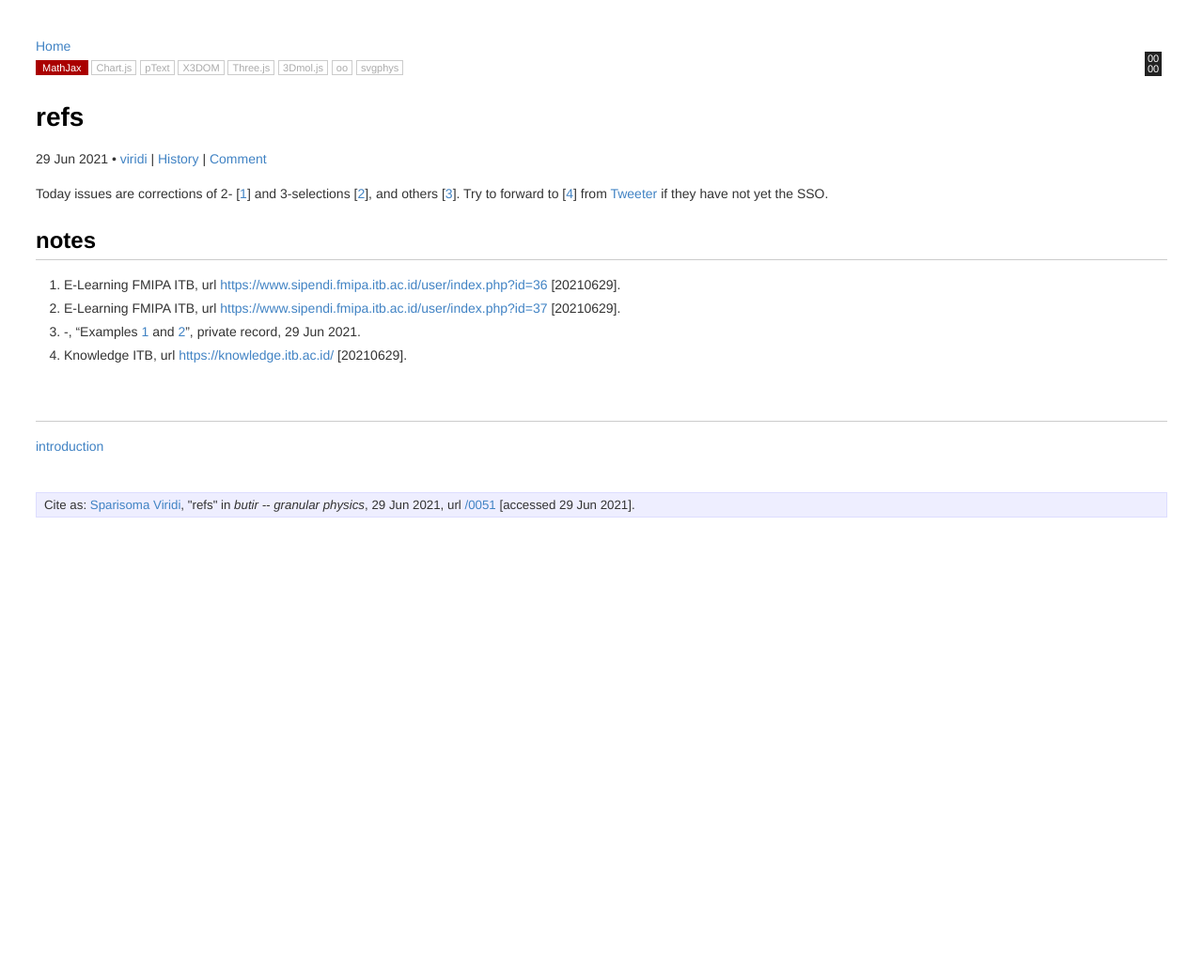
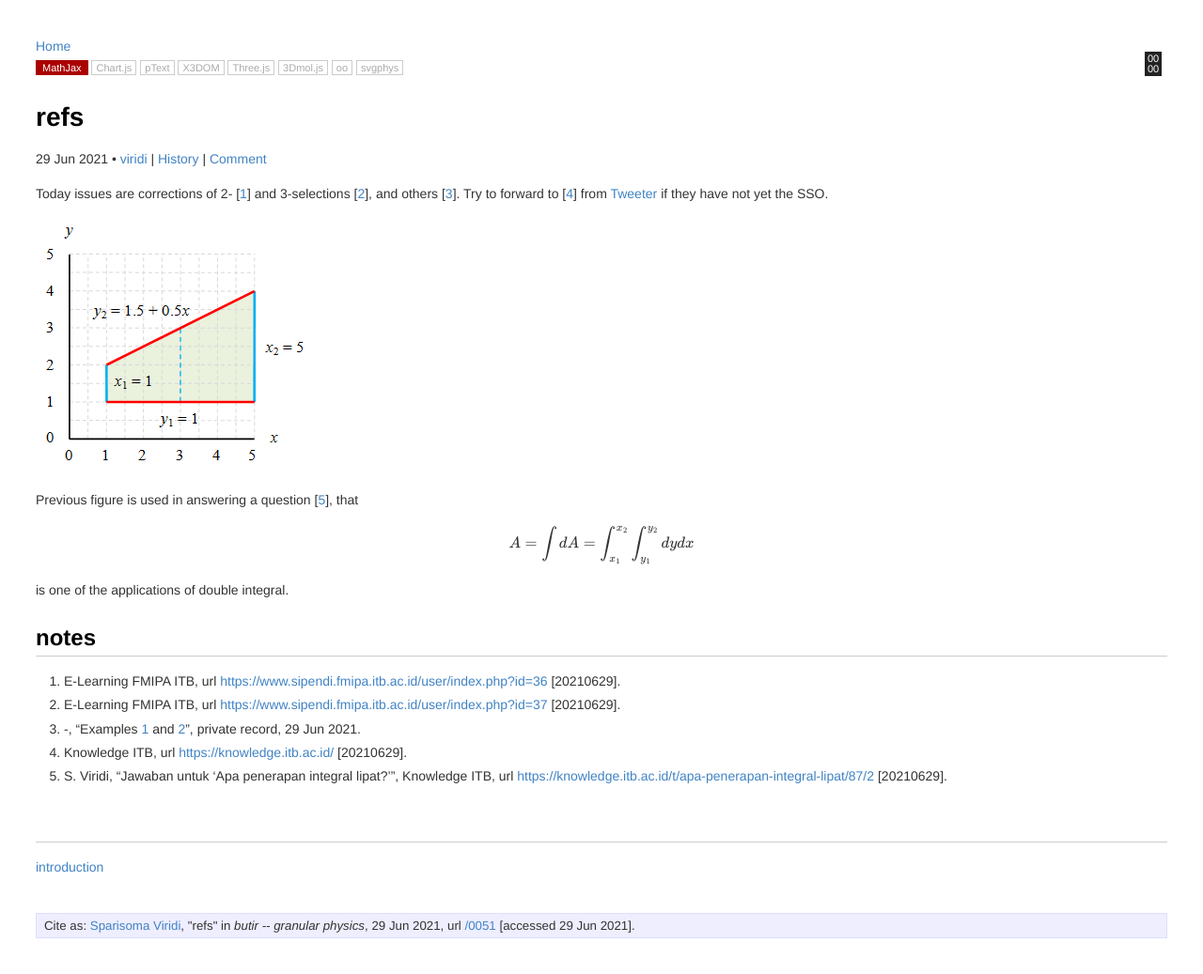
Before and after one commit to dudung/butir, a Jekyll site: the page built from _posts/0/05/2021-06-29-refs.md, in a window 1280 px wide. Shown: the whole page at 94% size. Built offline with Jekyll 4.4.1, drawn with Linux system fonts in a browser that asks for light colours; formulas are drawn with MathJax 3; before the commit the page ends 900 px from its top, so only the background shows below that.

Commit message:
fin at campus

```diff
--- a/_posts/0/05/2021-06-29-refs.md
+++ b/_posts/0/05/2021-06-29-refs.md
@@ -21,16 +21,27 @@ nodes: ['0000']
 ---
 Today issues are corrections of 2- [[1](#r1)] and 3-selections [[2](#r2)], and others [[3](#r3)]. Try to forward to [[4](#r4)] from [Tweeter](https://twitter.com/tweeter) if they have not yet the SSO.
 
+![](assets/img/0/05/0051.png)
+
+Previous figure is used in answering a question [[5](#r5)], that
+
+$$
+A = \int dA = \int_{x_1}^{x_2} \int_{y_1}^{y_2} dy dx
+$$
+
+is one of the applications of double integral.
+
 
 ## notes
 1. <a name=r1></a>E-Learning FMIPA ITB, url <https://www.sipendi.fmipa.itb.ac.id/user/index.php?id=36> [20210629].
 2. <a name=r2></a>E-Learning FMIPA ITB, url <https://www.sipendi.fmipa.itb.ac.id/user/index.php?id=37> [20210629].
 3. <a name=r3></a>-, "Examples <a onmousedown="zip()" onmouseup="unzip()">1</a> and <a onmousedown="zip()" onmouseup="unzip()">2</a>", private record, 29 Jun 2021.
-4. <a name=r3></a>Knowledge ITB, url <https://knowledge.itb.ac.id/> [20210629].
+4. <a name=r4></a>Knowledge ITB, url <https://knowledge.itb.ac.id/> [20210629].
+5. <a name=r5></a>S. Viridi, "Jawaban untuk 'Apa penerapan integral lipat?'", Knowledge ITB, url <https://knowledge.itb.ac.id/t/apa-penerapan-integral-lipat/87/2> [20210629].
+
 
 ## &nbsp;
 [introduction](0000)
-
 
 <script>
 function zip() {
```
Also changed, not shown: other parts of _posts/0/05/2021-06-29-refs.md (+1 -1 lines).
